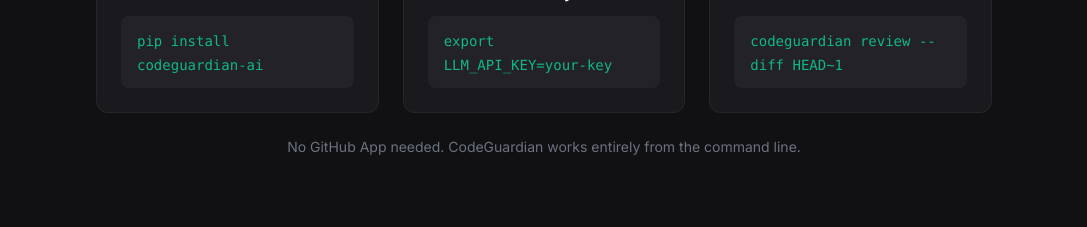
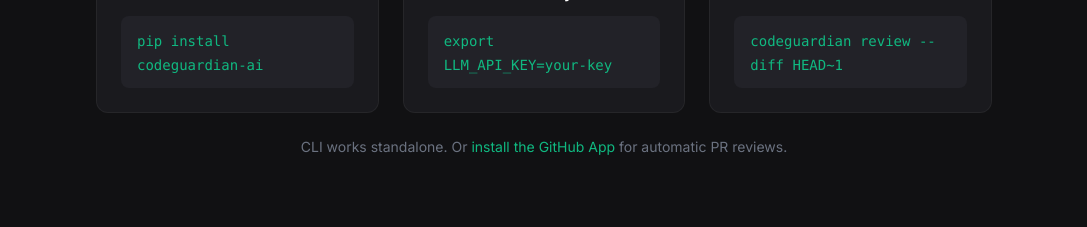
Before and after one commit to jovian-zhibai/RevHive, a plain HTML site: page docs/index.html in a window 1280 px wide. Shown: the part 1640-1867 px from the top of the page, without its empty margins (96-1183 px from the left). Drawn offline with nearby package versions, Linux system fonts and the light colour scheme.

Commit message:
docs: add GitHub App as equal option alongside CLI in Quick Start
- README/README_zh: two-path Quick Start (CLI + GitHub App)
- docs/index.html: Quick Start bottom text links to GitHub App

```diff
--- a/docs/index.html
+++ b/docs/index.html
@@ -150,7 +150,7 @@
           </div>
         </div>
       </div>
-      <p class="fade-in fade-in-d3 text-gray-500 text-center text-sm mt-6">No GitHub App needed. CodeGuardian works entirely from the command line.</p>
+      <p class="fade-in fade-in-d3 text-gray-500 text-center text-sm mt-6">CLI works standalone. Or <a href="https://github.com/apps/codeguardian-bot/installations/new" class="text-accent hover:underline">install the GitHub App</a> for automatic PR reviews.</p>
     </div>
   </section>
 
```
Also changed, not shown: 2 other files.
